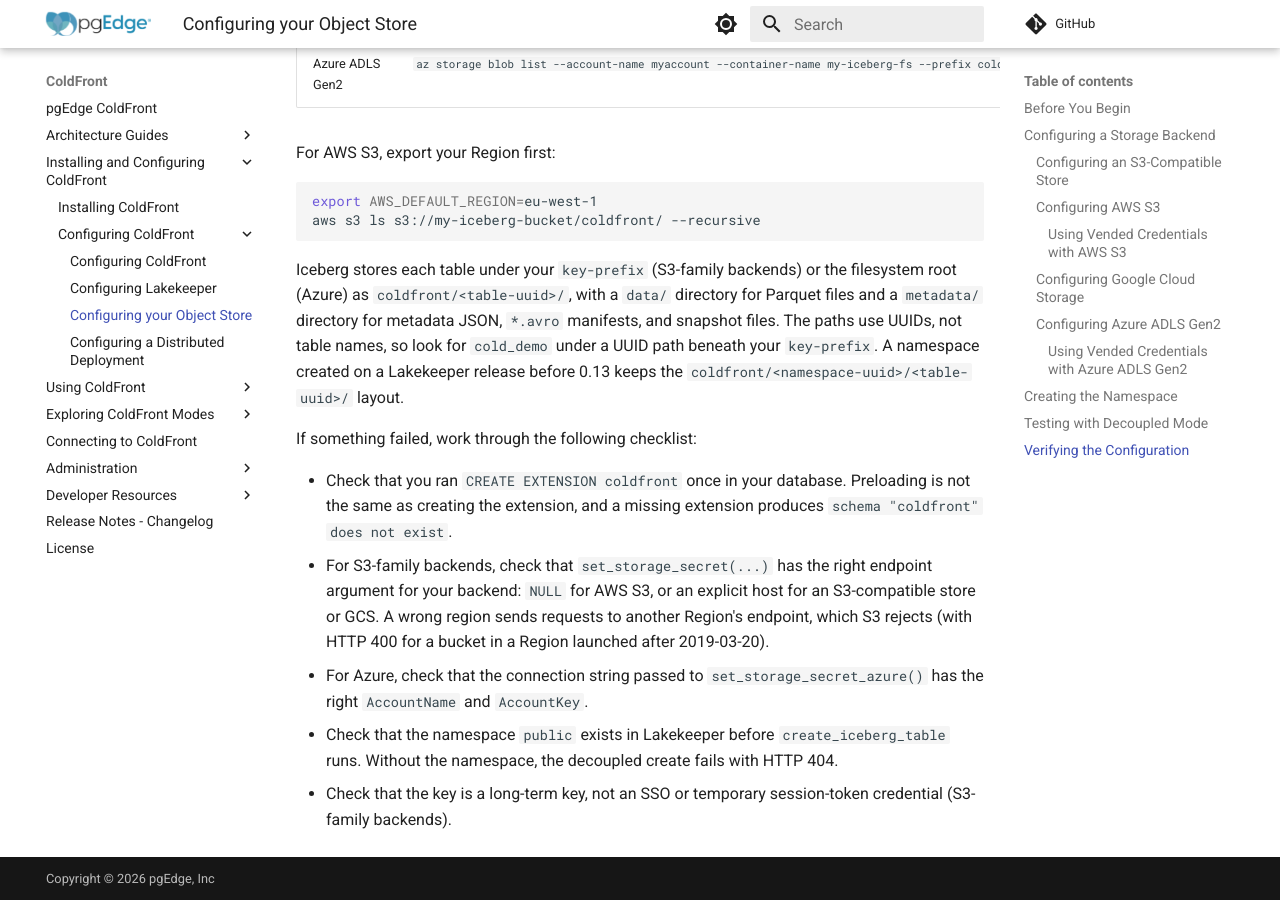
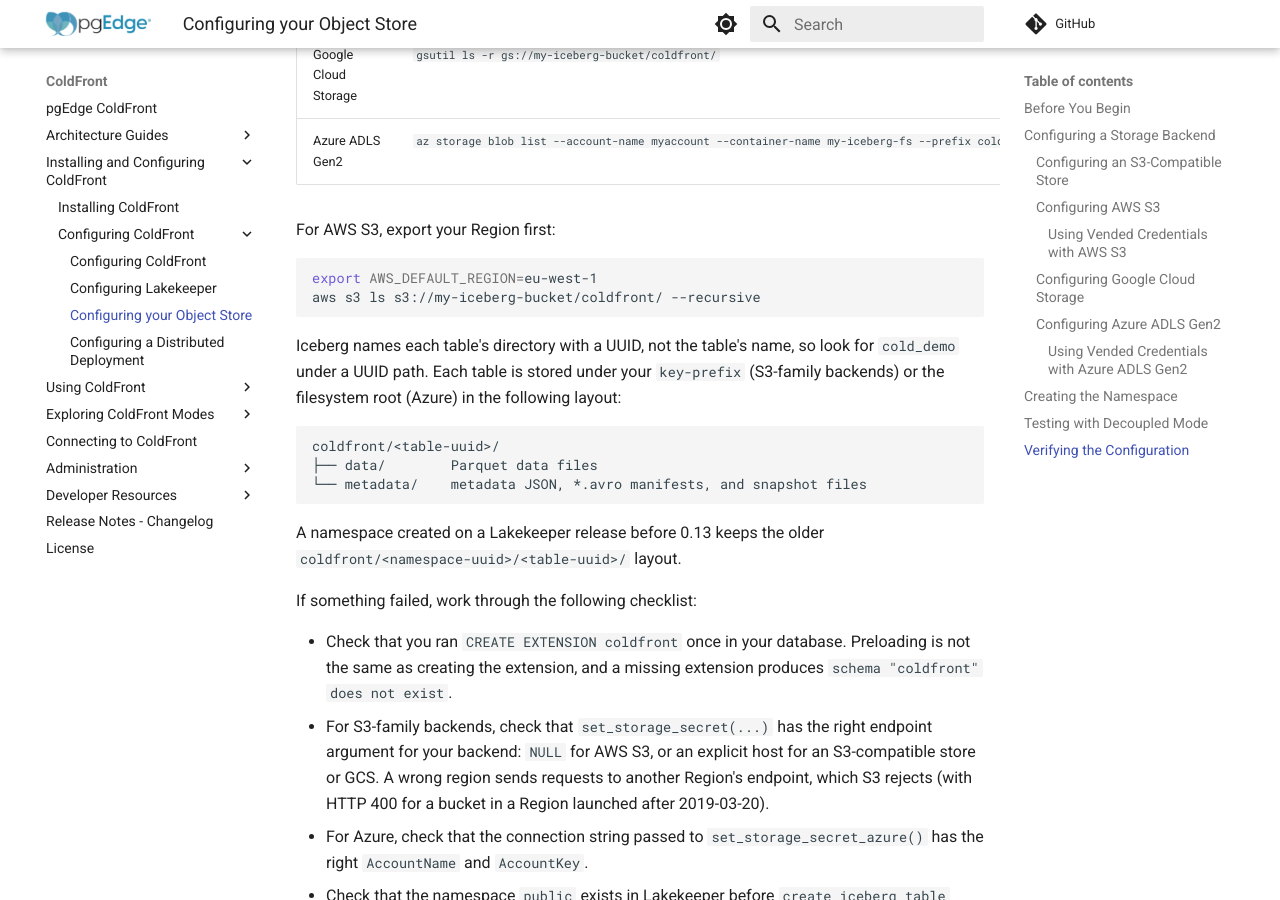
Before and after one commit to pgEdge/coldfront, an MkDocs documentation site: the page built from docs/object_store.md, in a window 1280 px wide and 900 px high, scrolled down 9602 px. Built offline with MkDocs 1.6.1 and Material for MkDocs 9.7.7, drawn with Linux system fonts in a browser that asks for light colours; comment, search, counter and statistics services are not loaded; some of the changed text lies outside the part shown.

Commit message:
docs: clarify the vended warehouse command and the storage layout

````diff
--- a/docs/object_store.md
+++ b/docs/object_store.md
@@ -263,10 +263,12 @@ of a static key. Use the following steps in place of the steps above:
     }
     ```
 
-2. Create the warehouse with `sts-enabled: true` and `assume-role-arn` in the
+2. Create the warehouse with the warehouse command from
+    [Configuring AWS S3](#configuring-aws-s3), keeping its `WID=$(...)`
+    assignment, but with `sts-enabled: true` and `assume-role-arn` in the
     `storage-profile`, and the matching `external-id` in the
     `storage-credential`. The `storage-credential` keeps your long-term access
-    key, which Lakekeeper uses to assume the role:
+    key, which Lakekeeper uses to assume the role. The changed fields are:
 
     ```json
     "storage-profile": {
@@ -442,8 +444,9 @@ fi
 
 A decoupled (Iceberg-only) table has no PostgreSQL hot tier: every row lives
 in Iceberg on your object store, and you read and write it through a
-PostgreSQL relation. Creating one is the quickest way to prove that the whole
-path works:
+PostgreSQL relation. Creating a decoupled table and writing a few rows to it
+is the quickest way to confirm that PostgreSQL, Lakekeeper, and your object
+store work together:
 
 ```sql
 SELECT coldfront.create_iceberg_table(
@@ -490,12 +493,18 @@ export AWS_DEFAULT_REGION=eu-west-1
 aws s3 ls s3://my-iceberg-bucket/coldfront/ --recursive
 ```
 
-Iceberg stores each table under your `key-prefix` (S3-family backends) or
-the filesystem root (Azure) as `coldfront/<table-uuid>/`, with a `data/`
-directory for Parquet files and a `metadata/` directory for metadata JSON,
-`*.avro` manifests, and snapshot files. The paths use UUIDs, not table names,
-so look for `cold_demo` under a UUID path beneath your `key-prefix`. A
-namespace created on a Lakekeeper release before 0.13 keeps the
+Iceberg names each table's directory with a UUID, not the table's name, so
+look for `cold_demo` under a UUID path. Each table is stored under your
+`key-prefix` (S3-family backends) or the filesystem root (Azure) in the
+following layout:
+
+```text
+coldfront/<table-uuid>/
+├── data/        Parquet data files
+└── metadata/    metadata JSON, *.avro manifests, and snapshot files
+```
+
+A namespace created on a Lakekeeper release before 0.13 keeps the older
 `coldfront/<namespace-uuid>/<table-uuid>/` layout.
 
 If something failed, work through the following checklist:
````
